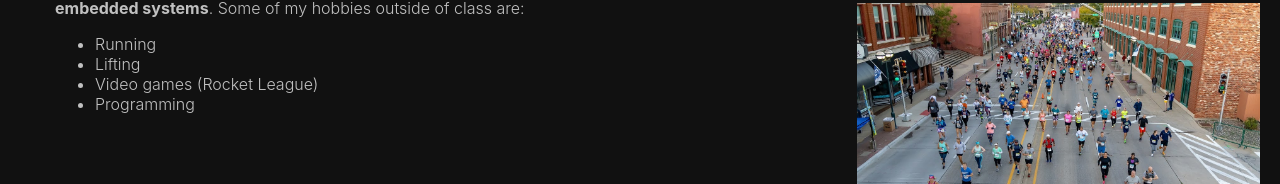
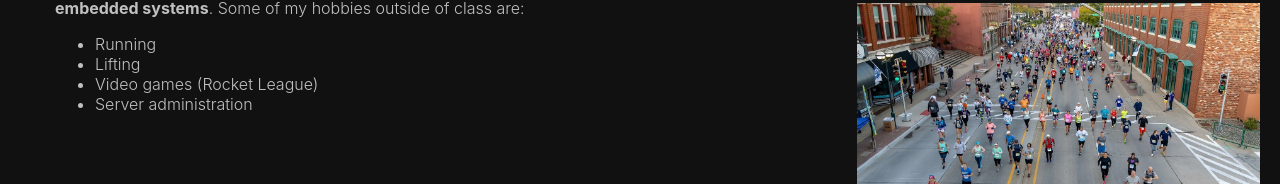
Before and after one commit to greenjtee/portfolio, a React (Create React App) app: page / in a window 1280 px wide. Shown: the part 254-438 px from the top of the page. Built offline with nearby package versions, Linux system fonts and the light colour scheme; grey boxes are pictures that could not be loaded.

Commit message:
edited hobbies

```diff
--- a/src/components/Home.js
+++ b/src/components/Home.js
@@ -12,7 +12,7 @@ export default function Home() {
                   <li>Running</li>
                   <li>Lifting</li>
                   <li>Video games (Rocket League)</li>
-                  <li>Programming</li>
+                  <li>Server administration</li>
                </ul>
             </div>
             <div className="home-images">
```
